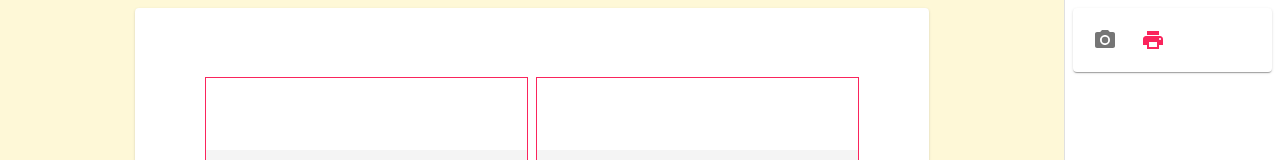
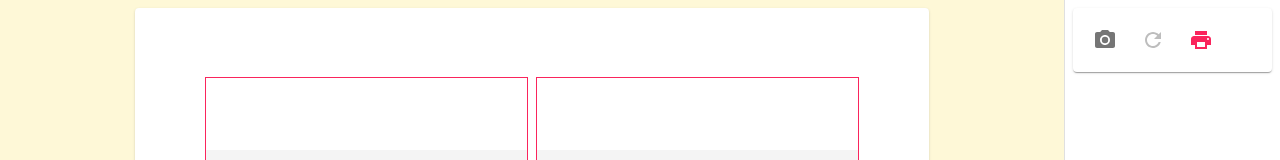
Before and after one commit to asafs94/photo-cropper, a React (Create React App) app: page / in a window 1280 px wide. Shown: the top 160 px of the page. Built offline with nearby package versions, Linux system fonts and the light colour scheme.

Commit message:
Changed toolbar UI + added max amount of pics to upload

```diff
--- a/src/App.tsx
+++ b/src/App.tsx
@@ -20,7 +20,12 @@ function App() {
         </A4>
       </main>
       <Drawer classes={{ paper: classes.Drawer }} variant="permanent" anchor="right">
-        <EditSection onUpload={uploadFiles} loaded={!!croppableImages.length} onClear={onClear} />
+        <EditSection
+          onUpload={uploadFiles}
+          loaded={!!croppableImages.length}
+          onClear={onClear}
+          amount={6}
+          />
       </Drawer>
     </div>
   );
--- a/src/components/EditSection/index.tsx
+++ b/src/components/EditSection/index.tsx
@@ -1,53 +1,41 @@
-import { Button, IconButton, Paper } from '@material-ui/core';
-import { Close, PhotoCamera, Print, Refresh } from '@material-ui/icons';
+import { IconButton, Paper } from '@material-ui/core';
+import { PhotoCamera, Print, Refresh } from '@material-ui/icons';
 
 import React, { useCallback, useState } from 'react'
 import ImageUpload from '../ImageUpload'
-import PicturesPreview from './PicturesPreview';
 import useStyles from './styles';
 
-export default function Toolbar({onUpload, onClear, loaded}: any) {
+export default function Toolbar({onUpload, amount}: any) {
 
     const [files, setFiles] = useState<any>([]);
     const classes = useStyles({ filesExist: !!files.length })
 
-    const loadImages = () =>{
-        onUpload(files);
-    }
+    const handleUpload = useCallback((_files: any[]) => {
+        const filesToAdd = _files.slice(0, amount);
+        setFiles(filesToAdd);
+        onUpload(filesToAdd);
+    }, [setFiles, amount]);
 
-    const handleClear = useCallback(
-        () => {
-            setFiles([]);
-            onClear()
-        },
-        [setFiles],
-    )
-
-    const handleUpload = useCallback((_files: any[]) => {
-        setFiles(_files)
-    }, [setFiles])
+    const refresh = useCallback(()=>{
+        onUpload(files)
+    },[files])
 
     return (
         <div>
             <Paper className={classes.Toolbar}>
                 <ImageUpload onUpload={handleUpload}>
                     {(handleClick: ()=> void) =>
-                        <IconButton color={files.length? 'primary' : 'default'} onClick={handleClick} disabled={!!files.length}>
+                        <IconButton onClick={handleClick}>
                             <PhotoCamera/>
                         </IconButton>}
                 </ImageUpload>
+                <IconButton disabled={!files.length} onClick={refresh} >
+                    <Refresh></Refresh>
+                </IconButton>
                 <IconButton color="primary" onClick={window.print}>
                     <Print />
                 </IconButton>
             </Paper>
-
-            <div className={classes.UploadPreview}>
-                <PicturesPreview urls={files.map((file: any)=> file.url)} />
-            </div>
-            <div className={classes.PreviewButtons}>
-                <Button variant='outlined' color='primary' className={classes.PreviewButton} onClick={loadImages}>{ loaded? <Refresh /> : 'Load Images'}</Button>
-                {loaded && <Button variant='outlined' color='primary' className={classes.PreviewButton} onClick={handleClear}><Close/></Button>}
-            </div>
         </div>
     )
 }
```
